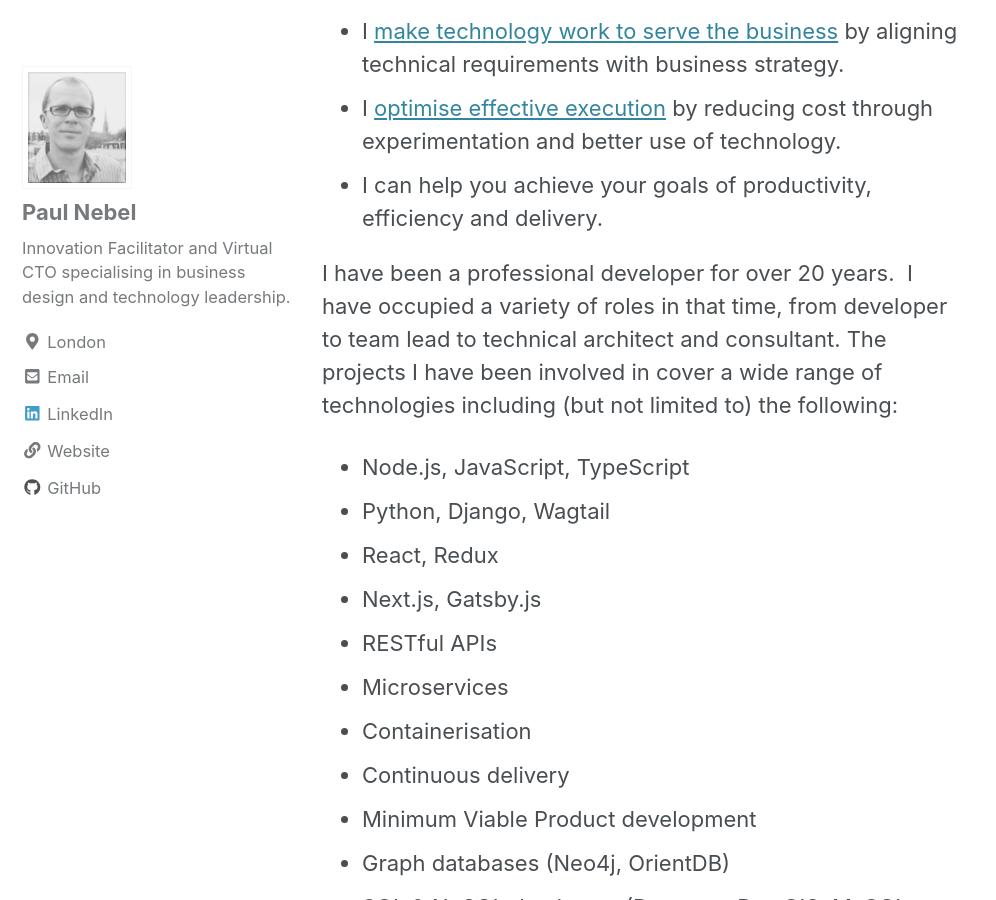
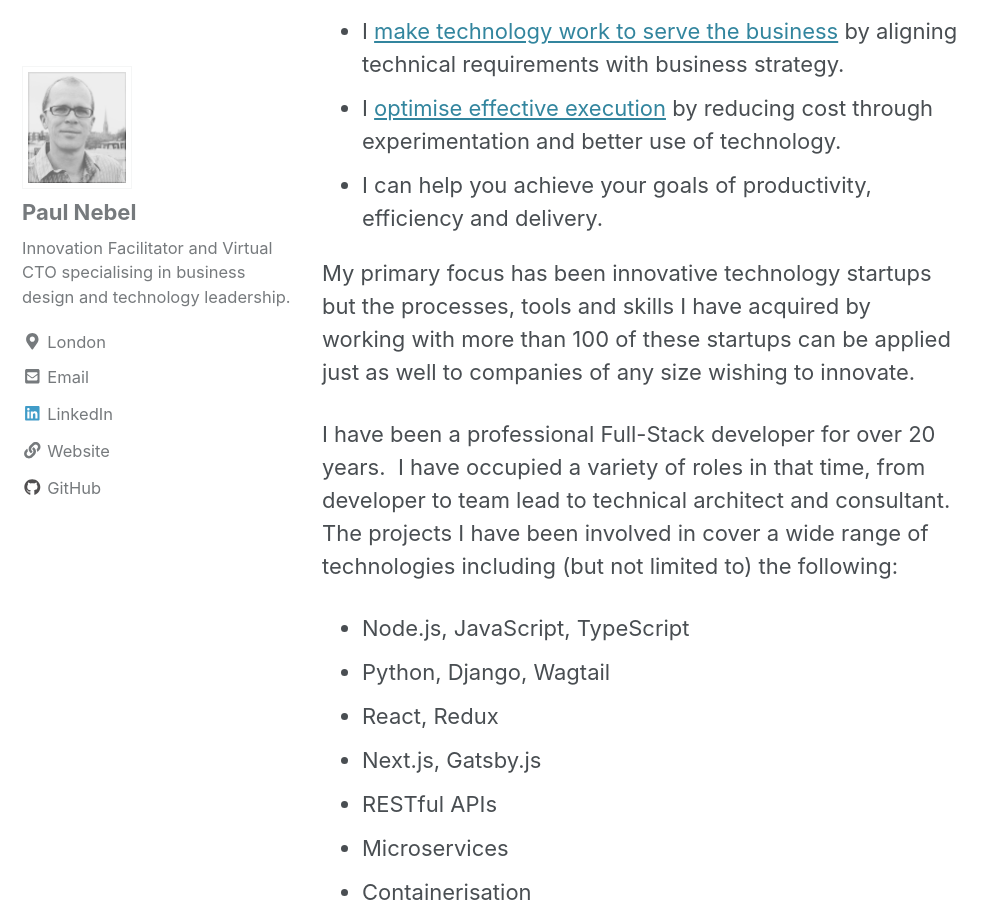
Before and after one commit to paulnebel/paulnebel.github.io, a Jekyll site: the page built from _pages/about.md, in a window 1280 px wide and 900 px high, scrolled down 510 px. Shown: the whole window, without its empty margins (0-996 px from the left). Built offline with Jekyll 4.4.1, drawn with Linux system fonts in a browser that asks for light colours; cached includes are drawn as plain includes; nearby versions of some CDN libraries.

Commit message:
fix: Updates About page

```diff
--- a/_pages/about.md
+++ b/_pages/about.md
@@ -12,7 +12,9 @@ I am an Innovation Facilitator and Virtual CTO specialising in business design a
  - I [optimise effective execution](#optimising-effective-execution) by reducing cost through experimentation and better use of technology.
  - I can help you achieve your goals of productivity, efficiency and delivery.
 
-I have been a professional developer for over 20 years.  I have occupied a variety of roles in that time, from developer to team lead to technical architect and consultant. The projects I have been involved in cover a wide range of technologies including (but not limited to) the following:
+My primary focus has been innovative technology startups but the processes, tools and skills I have acquired by working with more than 100 of these startups can be applied just as well to companies of any size wishing to innovate.
+
+I have been a professional Full-Stack developer for over 20 years.  I have occupied a variety of roles in that time, from developer to team lead to technical architect and consultant. The projects I have been involved in cover a wide range of technologies including (but not limited to) the following:
 
 * Node.js, JavaScript, TypeScript
 * Python, Django, Wagtail
```
